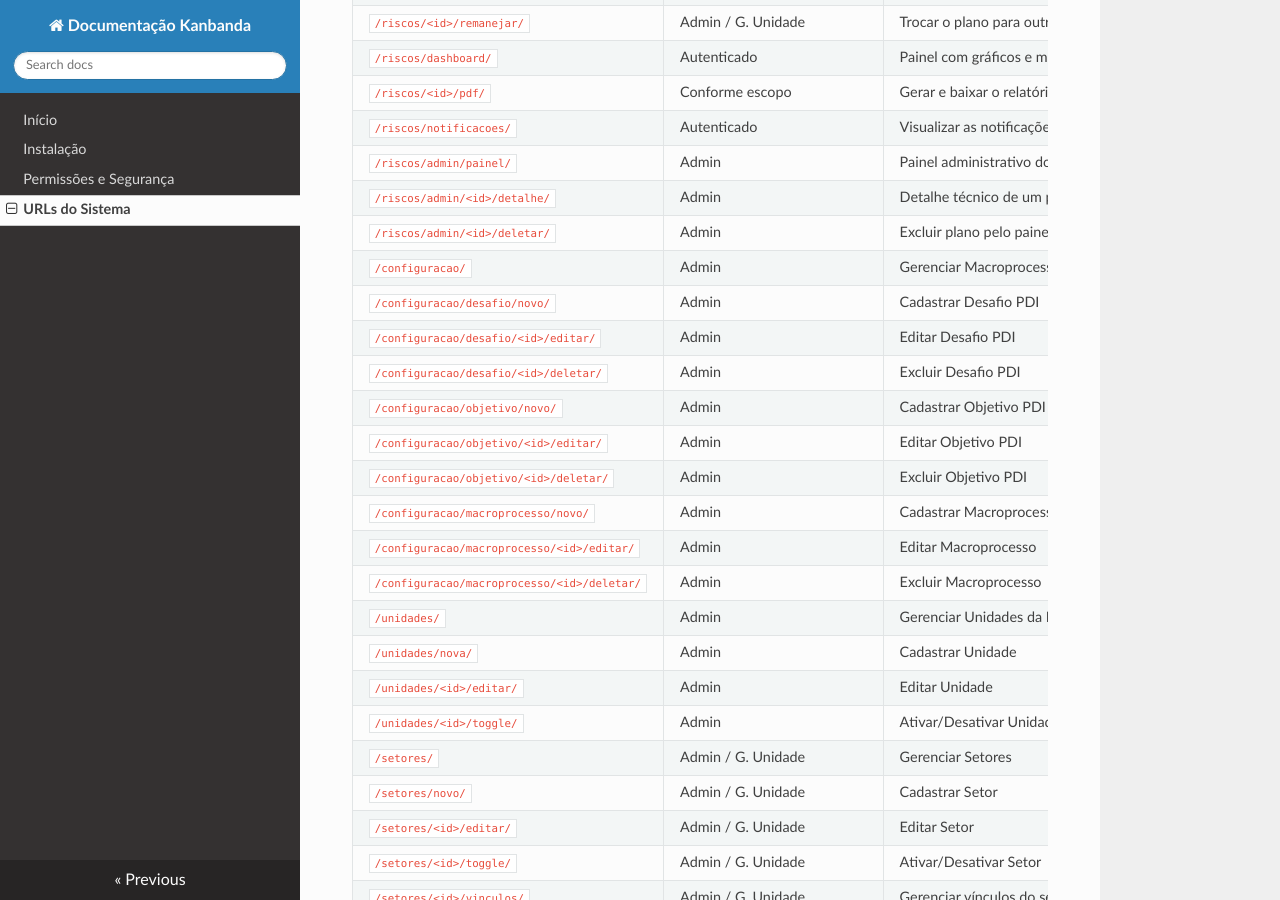
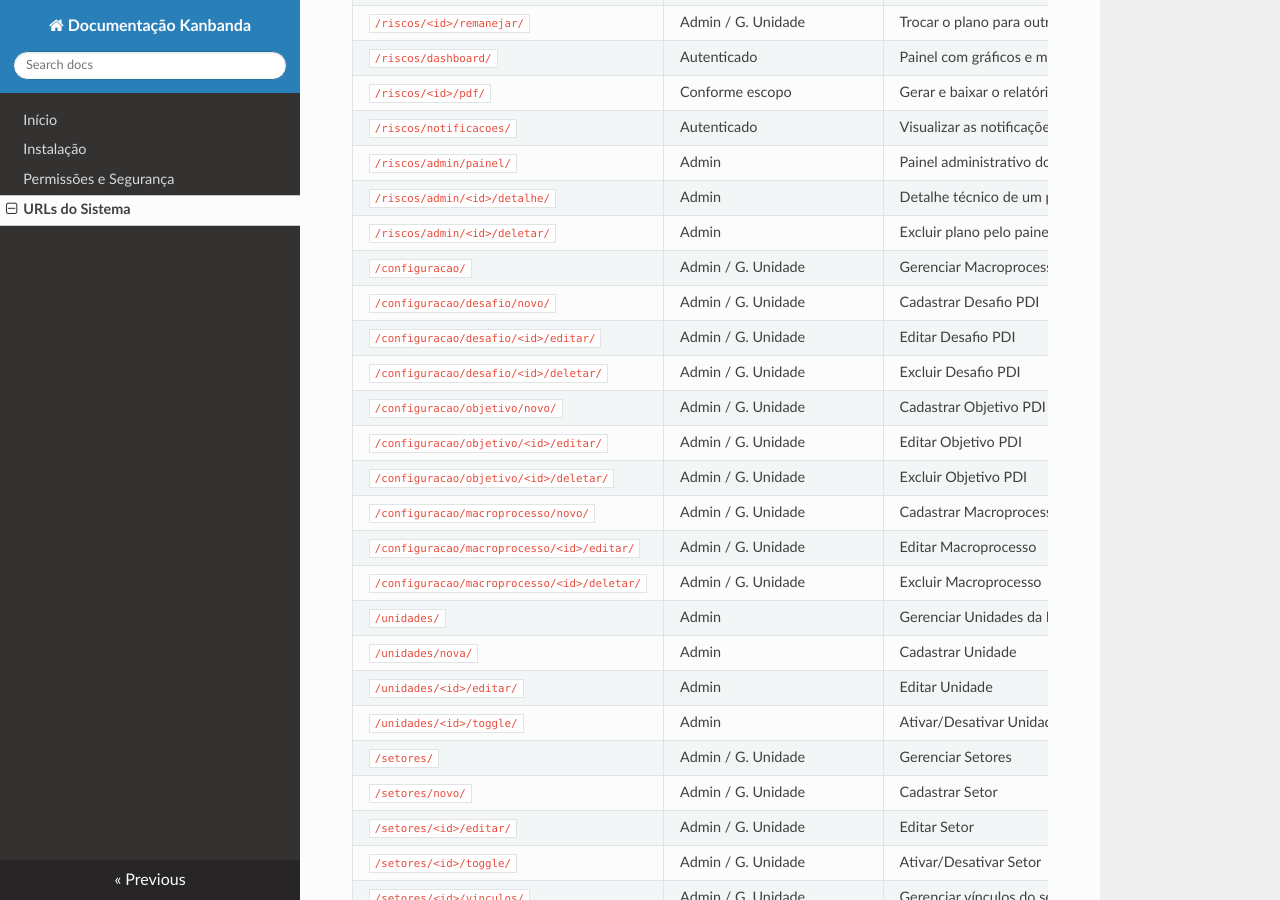
Before and after one commit to CTISM-Prof-Henry/software-formularios-kanbanda, an MkDocs documentation site: the page built from docs/urls.md, in a window 1280 px wide and 900 px high, scrolled down 855 px. Built offline with MkDocs 1.6.1, drawn with Linux system fonts in a browser that asks for light colours; nearby versions of some CDN libraries.

Commit message:
arrumei as urls md e no read me

```diff
--- a/docs/urls.md
+++ b/docs/urls.md
@@ -28,16 +28,16 @@
 | `/riscos/admin/painel/` | Admin | Painel administrativo dos planos de risco |
 | `/riscos/admin/<id>/detalhe/` | Admin | Detalhe técnico de um plano no painel administrativo |
 | `/riscos/admin/<id>/deletar/` | Admin | Excluir plano pelo painel administrativo de riscos |
-| `/configuracao/` | Admin | Gerenciar Macroprocessos, Desafios PDI e Objetivos PDI |
-| `/configuracao/desafio/novo/` | Admin | Cadastrar Desafio PDI |
-| `/configuracao/desafio/<id>/editar/` | Admin | Editar Desafio PDI |
-| `/configuracao/desafio/<id>/deletar/` | Admin | Excluir Desafio PDI |
-| `/configuracao/objetivo/novo/` | Admin | Cadastrar Objetivo PDI |
-| `/configuracao/objetivo/<id>/editar/` | Admin | Editar Objetivo PDI |
-| `/configuracao/objetivo/<id>/deletar/` | Admin | Excluir Objetivo PDI |
-| `/configuracao/macroprocesso/novo/` | Admin | Cadastrar Macroprocesso |
-| `/configuracao/macroprocesso/<id>/editar/` | Admin | Editar Macroprocesso |
-| `/configuracao/macroprocesso/<id>/deletar/` | Admin | Excluir Macroprocesso |
+| `/configuracao/` |  Admin / G. Unidade | Gerenciar Macroprocessos, Desafios PDI e Objetivos PDI |
+| `/configuracao/desafio/novo/` |  Admin / G. Unidade | Cadastrar Desafio PDI |
+| `/configuracao/desafio/<id>/editar/` | Admin / G. Unidade | Editar Desafio PDI |
+| `/configuracao/desafio/<id>/deletar/` | Admin / G. Unidade | Excluir Desafio PDI |
+| `/configuracao/objetivo/novo/` | Admin / G. Unidade | Cadastrar Objetivo PDI |
+| `/configuracao/objetivo/<id>/editar/` | Admin / G. Unidade | Editar Objetivo PDI |
+| `/configuracao/objetivo/<id>/deletar/` | Admin / G. Unidade | Excluir Objetivo PDI |
+| `/configuracao/macroprocesso/novo/` | Admin / G. Unidade | Cadastrar Macroprocesso |
+| `/configuracao/macroprocesso/<id>/editar/` | Admin / G. Unidade | Editar Macroprocesso |
+| `/configuracao/macroprocesso/<id>/deletar/` | Admin / G. Unidade | Excluir Macroprocesso |
 | `/unidades/` | Admin | Gerenciar Unidades da Instituição |
 | `/unidades/nova/` | Admin | Cadastrar Unidade |
 | `/unidades/<id>/editar/` | Admin | Editar Unidade |
```
Also changed, not shown: README.md (+10 -10 lines).
